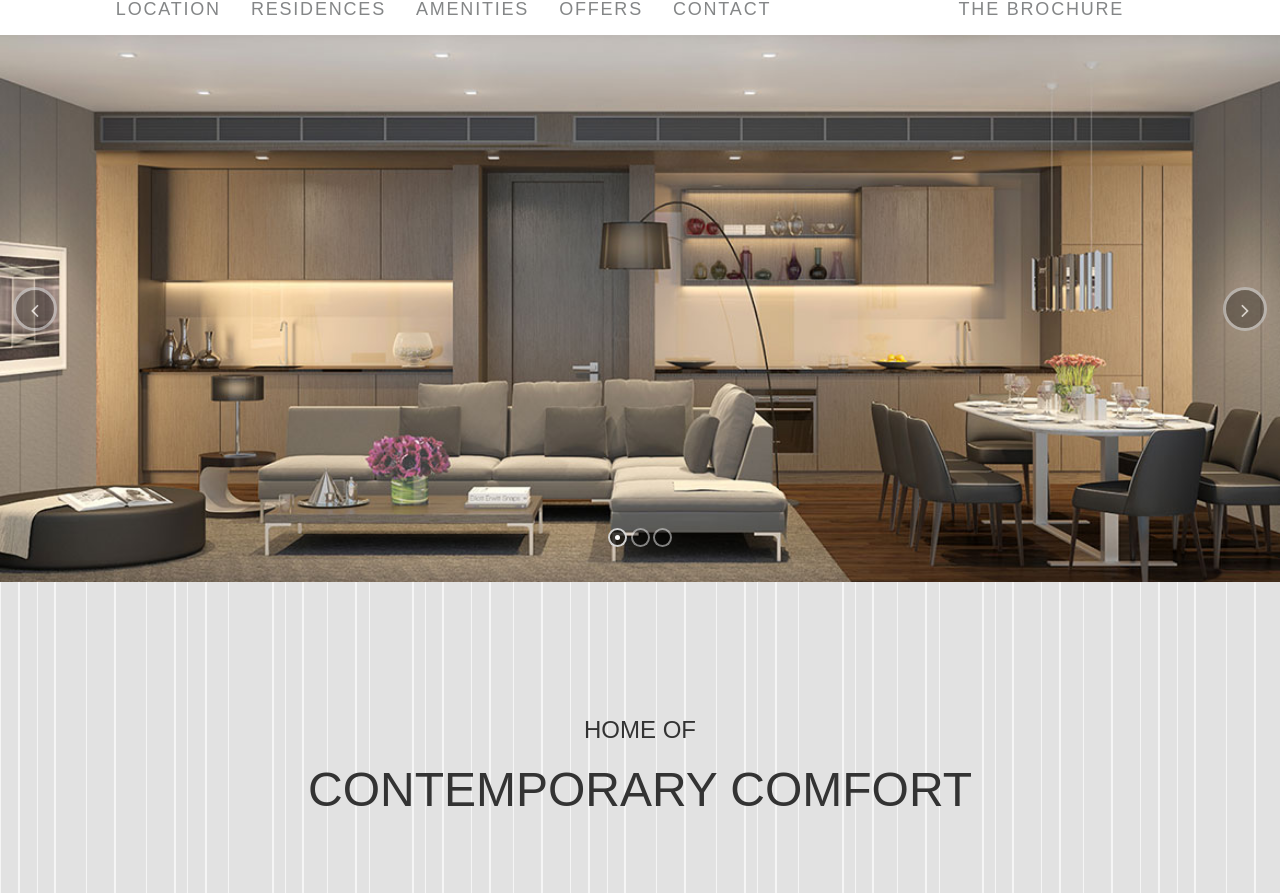
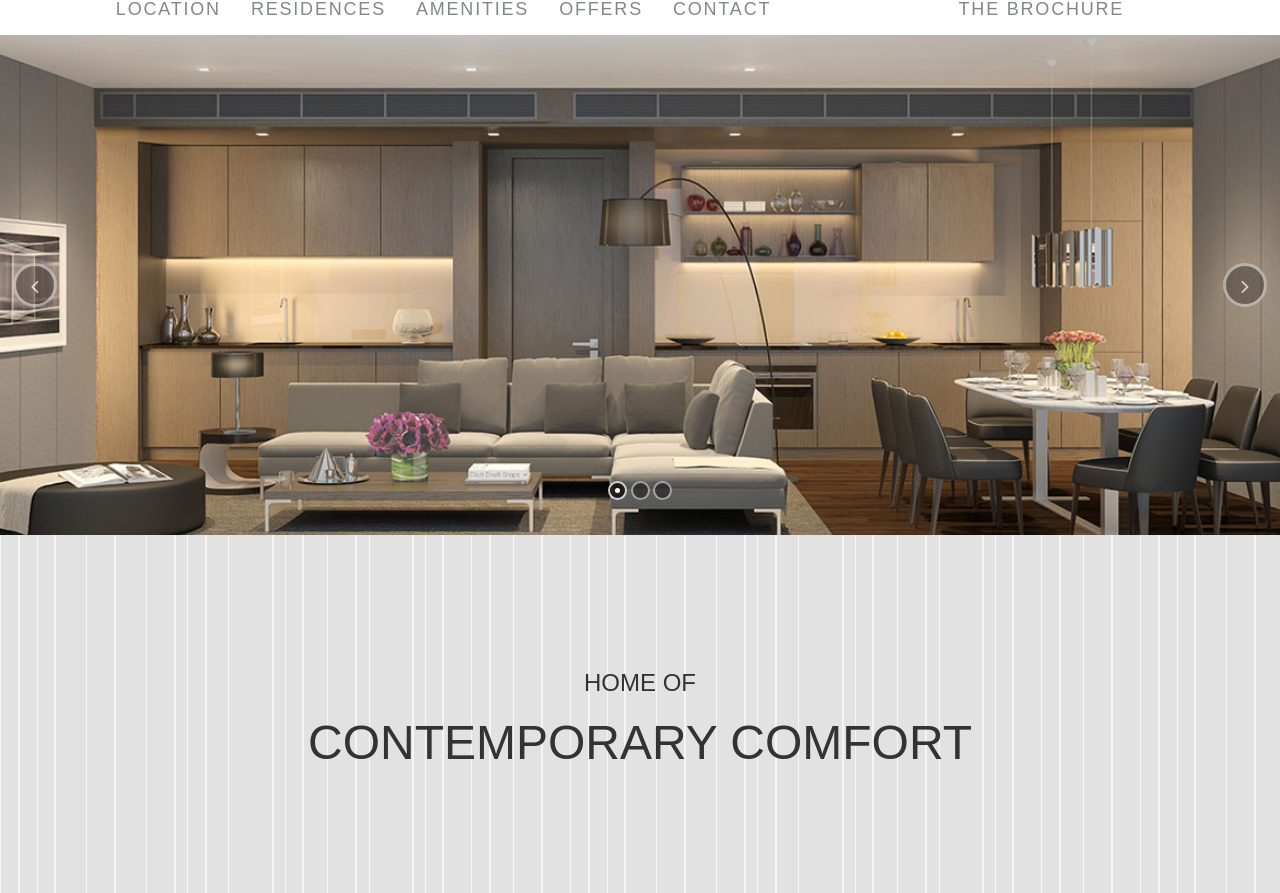
Before and after one commit to kossa/taikoo, a PHP site: page / in a window 1280 px wide. Shown: the part 150-1043 px from the top of the page. Run offline with PHP 8.4, Linux system fonts and the light colour scheme; some web fonts are replaced.

Commit message:
add links + Slider Height

```diff
--- a/css/style.css
+++ b/css/style.css
@@ -28,9 +28,9 @@ img{max-width: 100%}
 
 
 /*slider*/
-section.slider{}
-section.slider .item{}
-section.slider .item img{width: 100%;}
+section.slider .carousel{}
+section.slider .item{height: 500px; overflow: hidden;}
+section.slider .item img{width: 100%;position: relative; top: 50%; transform: translateY(-50%);}
 section.slider .control-carousel{opacity: .6; position: absolute; top: 50%; left: 1%; font-size: 22px; color: #fff; text-align: center; border-radius: 100%; width: 44px; height: 44px; line-height: 1.9; background-color: rgba(0,0,0,0.5); border: 3px solid #ccc; margin-top: -22px; }
 section.slider .control-carousel.right{right: 1%;left: auto;}
 section.slider .control-carousel:hover{opacity: 1;color: #fff;border-color: #fff;background-color: rgba(0,0,0,0.6);}
--- a/index.html
+++ b/index.html
@@ -39,11 +39,11 @@
         <div class="container">
           <div class="pull-left">
             <ul class="list-inline">
-              <li><a href="#">繁</a></li>
-              <li><a href="#">簡</a></li>
+              <li><a href="http://www.pacificplaceapartments.com.hk/en/">繁</a></li>
+              <li><a href="http://www.pacificplaceapartments.com.hk/en/">簡</a></li>
             </ul>
           </div>
-          <a href="#" class="connect">Connect with Pacific Place apartments</a>
+          <a href="http://www.pacificplaceapartments.com.hk/en" class="connect">Connect with Pacific Place apartments</a>
         </div>
       </div>
       <div id="logo">
```
